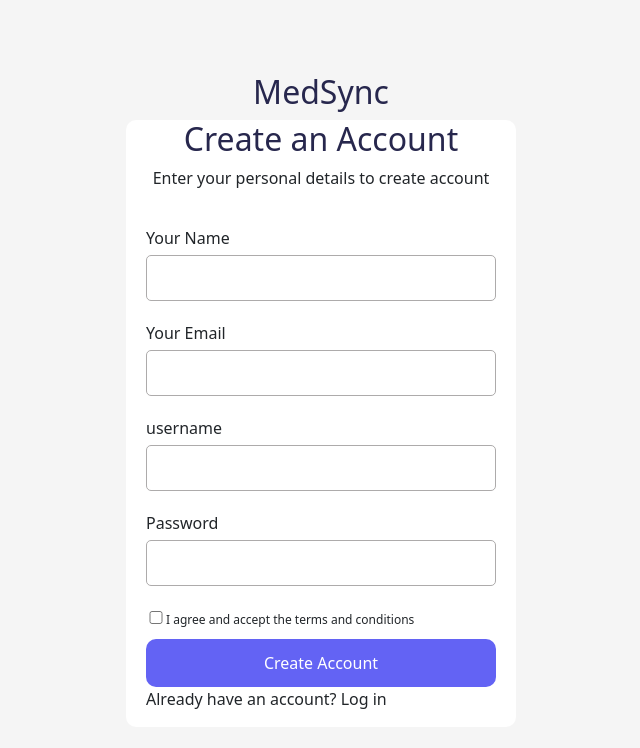
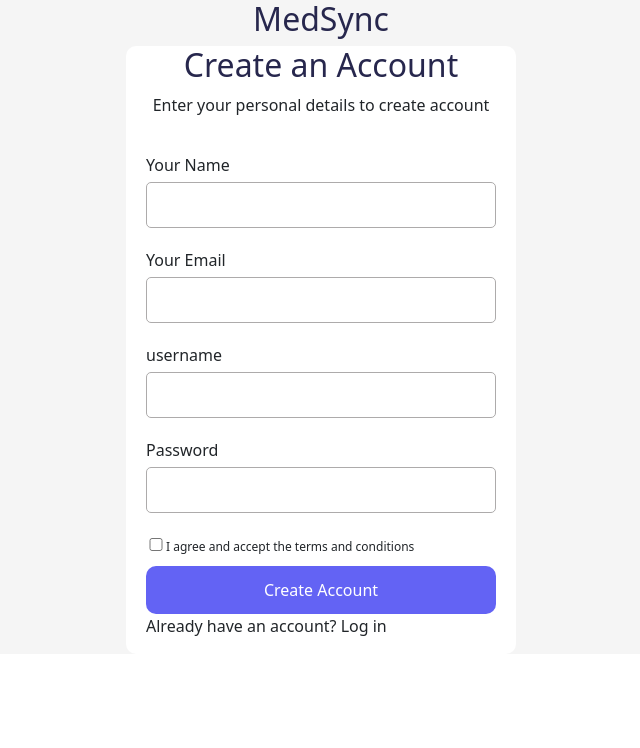
Before and after one commit to kokole12/MedSync, a React (Create React App) app in the folder Frontend/medsync-frontend/: page / in a window 1280 px wide. Shown: the top 748 px of the page, without its empty margins (319-959 px from the left). Built offline with nearby package versions, Linux system fonts and the light colour scheme.

Commit message:
fixed height rendering

```diff
--- a/Frontend/medsync-frontend/src/Components/Doctors/Doctors.js
+++ b/Frontend/medsync-frontend/src/Components/Doctors/Doctors.js
@@ -17,7 +17,9 @@ const Doctors = () => {
         <h1 className="Doctorh1">MedSync Admin</h1>
         <div className="SearchInput">
           <span className="NavIcon">
-            <i class="fa-solid fa-bars fa-xl" style={{ color: "#6b94db" }}></i>
+            <i class="fa-solid fa-bars fa-xl" style={{ color: "#6b94db" }}>
+	  	::before == $0
+	  </i>
           </span>
 
           <input placeholder="Search"></input>
--- a/Frontend/medsync-frontend/src/Components/Register/styles/Register.css
+++ b/Frontend/medsync-frontend/src/Components/Register/styles/Register.css
@@ -3,10 +3,11 @@
     flex-direction: column;
     justify-content: center;
     align-items: center;
-    height: 100vh;
+    height: 100%;
     background-color: whitesmoke;
 
 }
+
 .innerForm{
     background-color: white;
     /* padding: 20px; */
@@ -14,23 +15,33 @@
     padding-right: 20px;
     border-radius: 10px;
 }
+
 .head{
     color: rgb(39, 39, 77);
 }
+
 .account{
     text-align: center;
     color: rgb(39, 39, 77);
 }
+
 .enter{
     text-align: center;
 }
+
+h1 {
+	padding-top: 3%;
+}
+
 label{
     margin-top: 20px;
 }
+
 input{
     margin-top: 5px;
     width: 350px;
 }
+
 button{
     width: 350px;
     padding: 12px;
@@ -40,13 +51,16 @@ button{
     border: none;
     border-radius: 10px;
 }
+
 .checkbox{
     display: inline;
     font-size: 12px;
 }
+
 .checkboxInput{
     width: 20px;
 }
+
 form{
     display: flex;
     flex-direction: column;
```
Also changed, not shown: Frontend/medsync-frontend/src/Components/Register/Register.js (line endings or trailing spaces).
